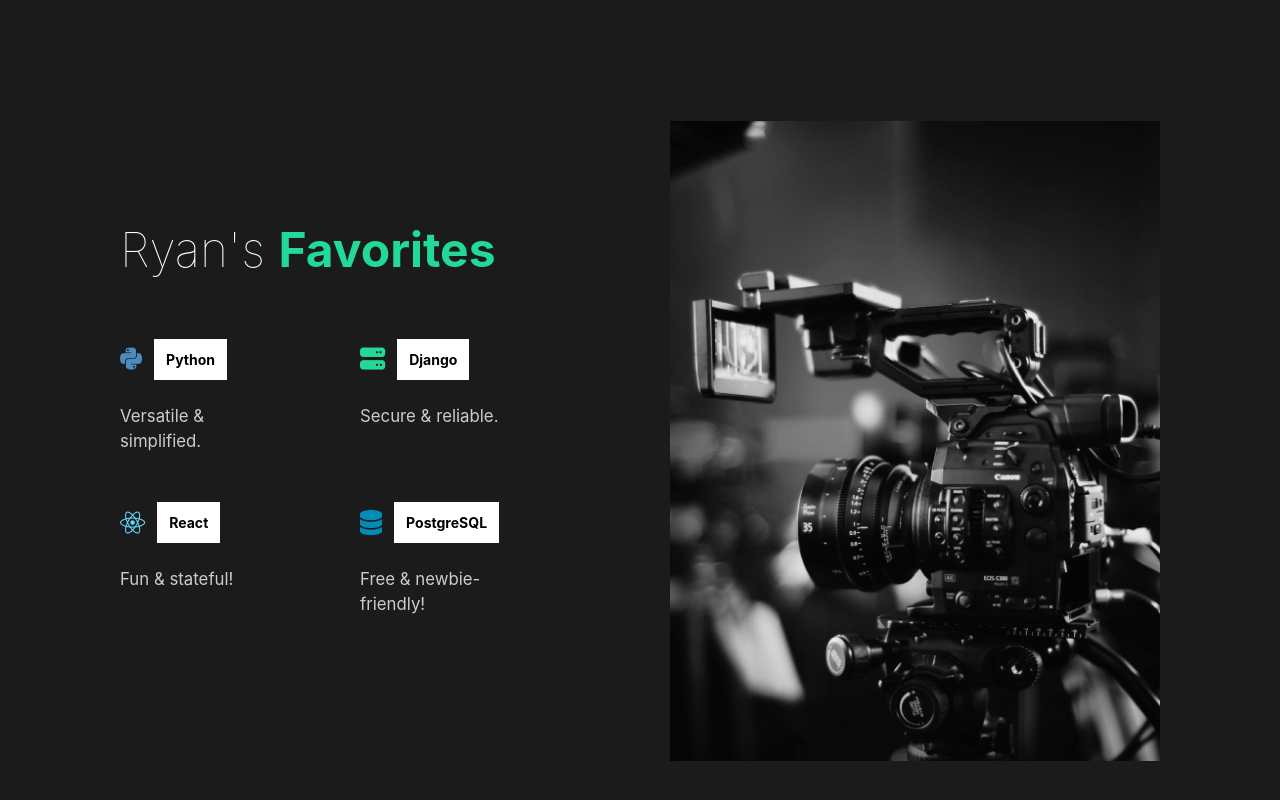
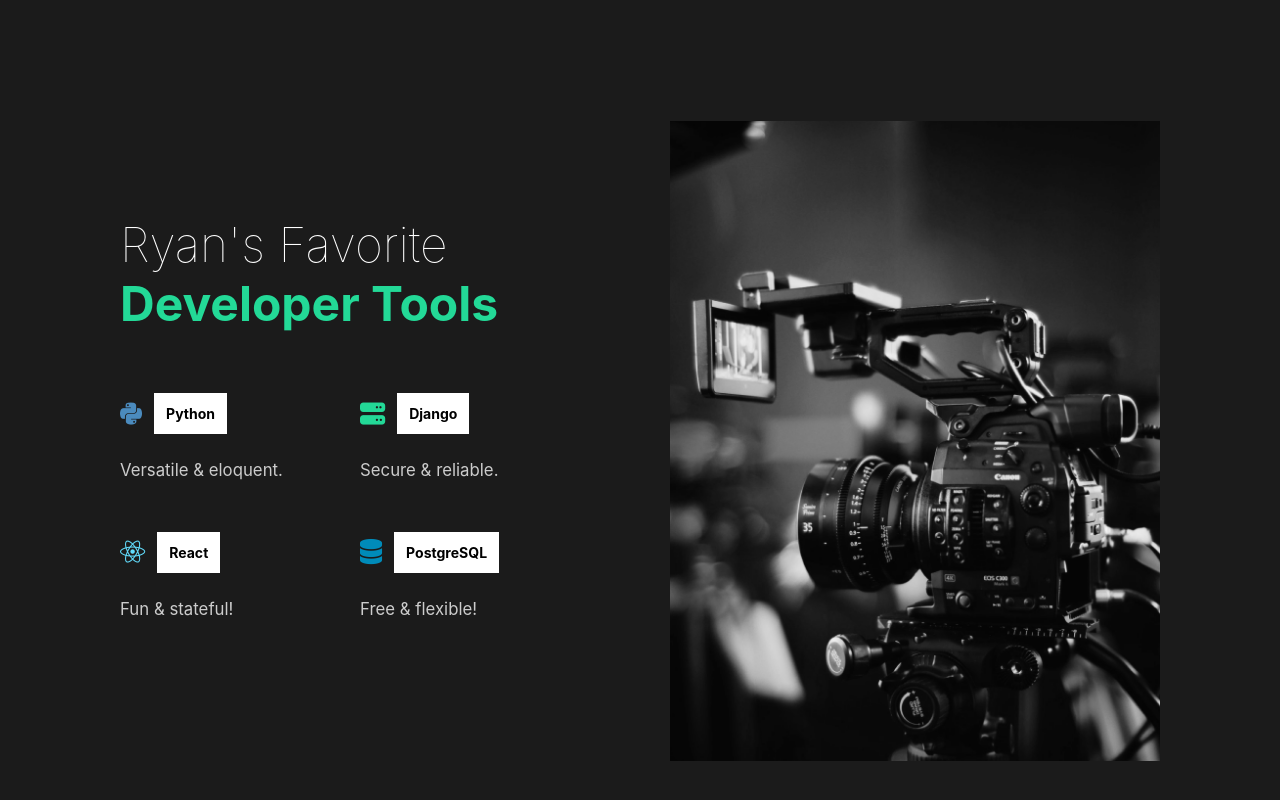
Before and after one commit to Simonm17/portfolio, a React (Create React App) app: page /#/ in a window 1280 px wide. Shown: the part 866-1666 px from the top of the page. Built offline with nearby package versions, Linux system fonts and the light colour scheme.

Commit message:
deleted some social links, edited main page details

```diff
--- a/src/components/AboutSection.js
+++ b/src/components/AboutSection.js
@@ -17,10 +17,11 @@ const AboutSection = () => {
                         <motion.h2 variants={titleAnimation}>Hi there!</motion.h2>
                     </Hide>
                     <Hide>
-                        <motion.h2 variants={titleAnimation}>I'm <span>Ryan,</span> your go-to  software developer.</motion.h2>
+                        <motion.h2 variants={titleAnimation}>I'm <span>Ryan,</span> your go-to software developer.</motion.h2>
                     </Hide>
                 </motion.div>
-                <motion.p variants={fade}><i class="fas fa-map-marker-alt"></i> Orange County, CA, USA
+                <motion.p variants={fade}>
+                    <i class="fas fa-map-marker-alt"></i> Orange County, CA, USA
                 </motion.p>
                 <HashLink smooth to="/#faq"><Button variants={fade}>More About Me</Button></HashLink>
             </Description>
--- a/src/components/FaqSection.js
+++ b/src/components/FaqSection.js
@@ -17,9 +17,9 @@ const FaqSection = () => {
                 <Toggle title='"Tell me a little bit about yourself!"'>
                     <div className="answer">
                         <p>
-                            I am a Django-focused web developer with a background in political science and civil law.
-                            I mostly code with Python, but I also enjoy programming with JavaScript.
-                            In my spare time outside of learning software, I love playing MMO's and FPS, hiking outdoors, and spending time with my beloved yorkie.
+                            I am a Django-focused web developer with a background in political science and pre-law.
+                            I primarily code in Python, but I also enjoy programming in JavaScript.
+                            Outside of coding, I enjoy spending time with my dog and cooking/eating good food.
                         </p>
                     </div>
                 </Toggle>
--- a/src/components/ServicesSection.js
+++ b/src/components/ServicesSection.js
@@ -14,14 +14,14 @@ const ServicesSection = () => {
         // <Services variants={fade} animate={controls} initial="hidden" ref={element}>
         <Services >
             <Description>
-                <h2>Ryan's <span>Favorites</span></h2>
+                <h2>Ryan's Favorite <span>Developer Tools</span></h2>
                 <Cards>
                     <Card>
                         <div className="icon">
                             <i class="fab fa-python"></i>
                             <h3>Python</h3>
                         </div>
-                        <p>Versatile & simplified.</p>
+                        <p>Versatile & eloquent.</p>
                     </Card>
                     <Card>
                         <div className="icon">
@@ -42,7 +42,7 @@ const ServicesSection = () => {
                             <i class="fas fa-database"></i>
                             <h3>PostgreSQL</h3>
                         </div>
-                        <p>Free & newbie-friendly!</p>
+                        <p>Free & flexible!</p>
                     </Card>
                 </Cards>
             </Description>
--- a/src/pages/ContactUs.js
+++ b/src/pages/ContactUs.js
@@ -38,12 +38,6 @@ const ContactUs = () => {
                         <Social class="links" variants={titleAnimation}>
                             <a class="github" href="https://github.com/simonm17" target="_blank"><i class="fab fa-github"></i></a>
                             <a class="stack" href="https://stackoverflow.com/users/12266621/rython" rel="nonreferrer" target="_blank"><i class="fab fa-stack-overflow"></i></a>
-                        </Social>
-                    </Hide>
-                    <Hide>
-                        <Social class="links" variants={titleAnimation}>
-                            <a class="discord" data-tip="Tuna#3900"><i class="fab fa-discord main-i"></i></a>
-                            <a class="instagram" href="https://www.instagram.com/ryanchuung/" rel="nonreferrer" target="_blank"><i class="fab fa-instagram"></i></a>
                         </Social>
                     </Hide>
                     <Hide>
```
